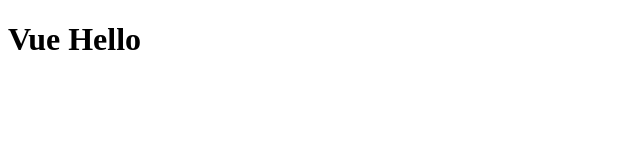
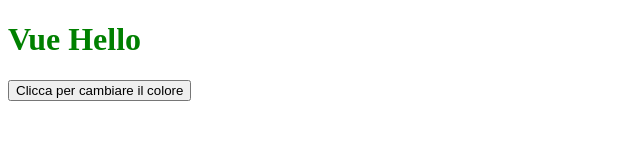
Before and after one commit to mattialicausi/vue-hello, a plain HTML site: page index.html in a window 1280 px wide. Shown: the whole page, without its empty margins (0-640 px from the left). Drawn offline with nearby package versions, Linux system fonts and the light colour scheme.

Commit message:
aggiunto img che appare al click del bottone

```diff
--- a/css/style.css
+++ b/css/style.css
@@ -0,0 +1,3 @@
+.verde{
+   color: green;
+}
--- a/index.html
+++ b/index.html
@@ -4,13 +4,16 @@
     <meta charset="UTF-8">
     <meta http-equiv="X-UA-Compatible" content="IE=edge">
     <meta name="viewport" content="width=device-width, initial-scale=1.0">
+    <link rel="stylesheet" href="./css/style.css">
     <script src="https://unpkg.com/vue@3"></script>
     <title>Vue Hello</title>
 </head>
 <body>
 
 <div id="app">
-    <h1>{{title}}</h1>
+    <h1 :class = 'myClass'>{{title}}</h1>
+    <button @click = 'cambiaColore'>Clicca per cambiare il colore</button>
+    <img :src="myImg" alt="">
 </div>
 
     <script src="./js/script.js"></script>
--- a/js/script.js
+++ b/js/script.js
@@ -8,7 +8,16 @@ const {createApp} = Vue;
 const titleHTML = createApp({
     data(){
         return {
-            title: 'Vue Hello'
+            title: 'Vue Hello',
+            myClass: 'verde',
+            myImg: ''
+        }
+    },
+    //utilizzo metodo per assegnare una funzione
+    methods: {
+        cambiaColore(){
+            this.myClass ='verde';
+            this.myImg = './img/ita.png';
         }
     }
 });
```
Also changed, not shown: img/ita.png (added).
